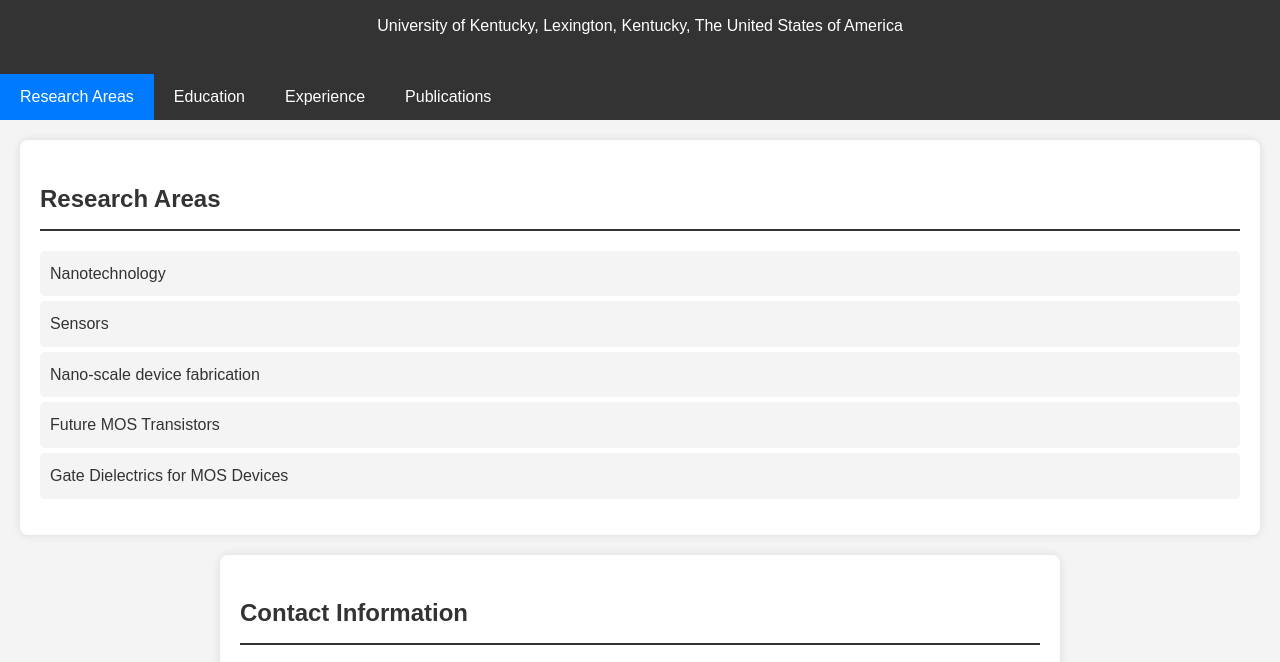
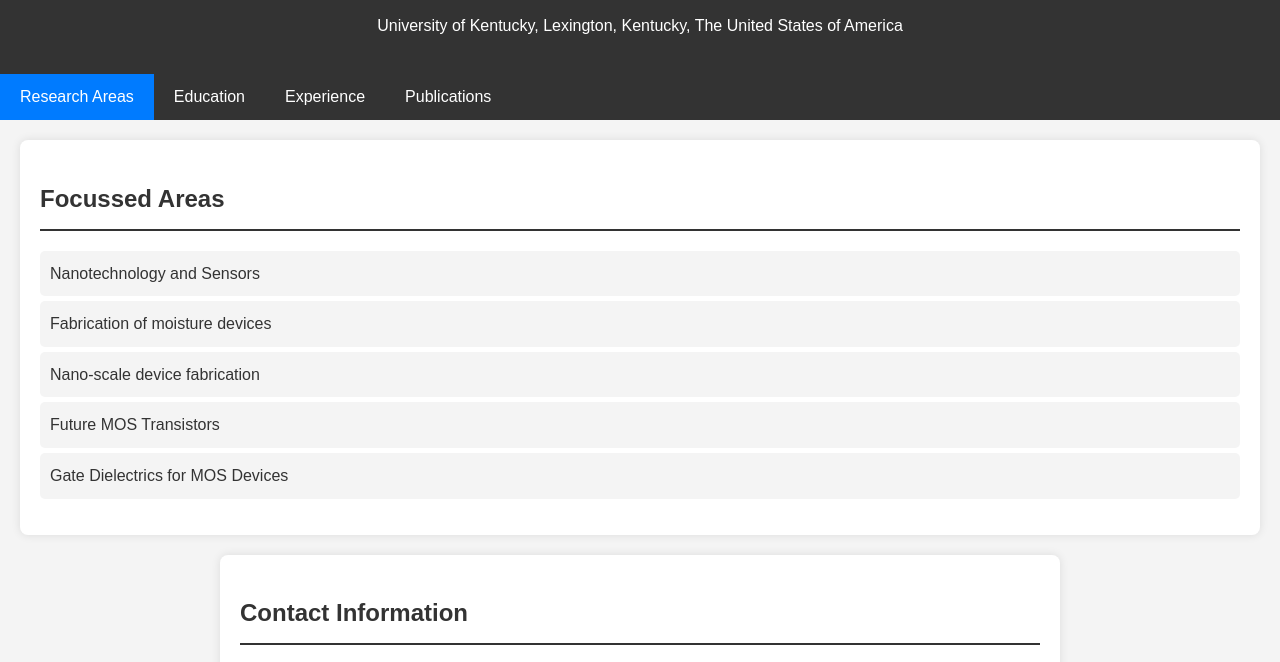
Before and after one commit to alironak/alironak.github.io, a plain HTML site: page index.html in a window 1280 px wide. Both pictures are taken after a click on the button "Research Areas". Shown: the part 116-778 px from the top of the page. Drawn offline with Linux system fonts and the light colour scheme.

Commit message:
Update index.html

```diff
--- a/index.html
+++ b/index.html
@@ -24,10 +24,10 @@
 
     <!-- Tab Content -->
     <div id="research" class="tabcontent">
-        <h2>Research Areas</h2>
+        <h2>Focussed Areas</h2>
         <ul>
-            <li>Nanotechnology</li>
-            <li>Sensors</li>
+            <li>Nanotechnology and Sensors</li>
+            <li>Fabrication of moisture devices</li>
             <li>Nano-scale device fabrication</li>
             <li>Future MOS Transistors</li>
             <li>Gate Dielectrics for MOS Devices</li>
```
